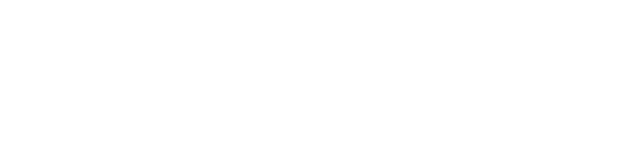
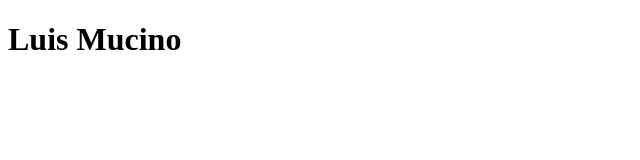
Before and after one commit to luisino2727/My-page, a plain HTML site: page index.html in a window 1280 px wide. Shown: the whole page, without its empty margins (0-640 px from the left). Drawn offline with Linux system fonts and the light colour scheme.

Commit message:
modify html

```diff
--- a/index.html
+++ b/index.html
@@ -6,6 +6,6 @@
     <title>Document</title>
 </head>
 <body>
-
+    <h1>Luis Mucino</h1>
 </body>
 </html>
```
